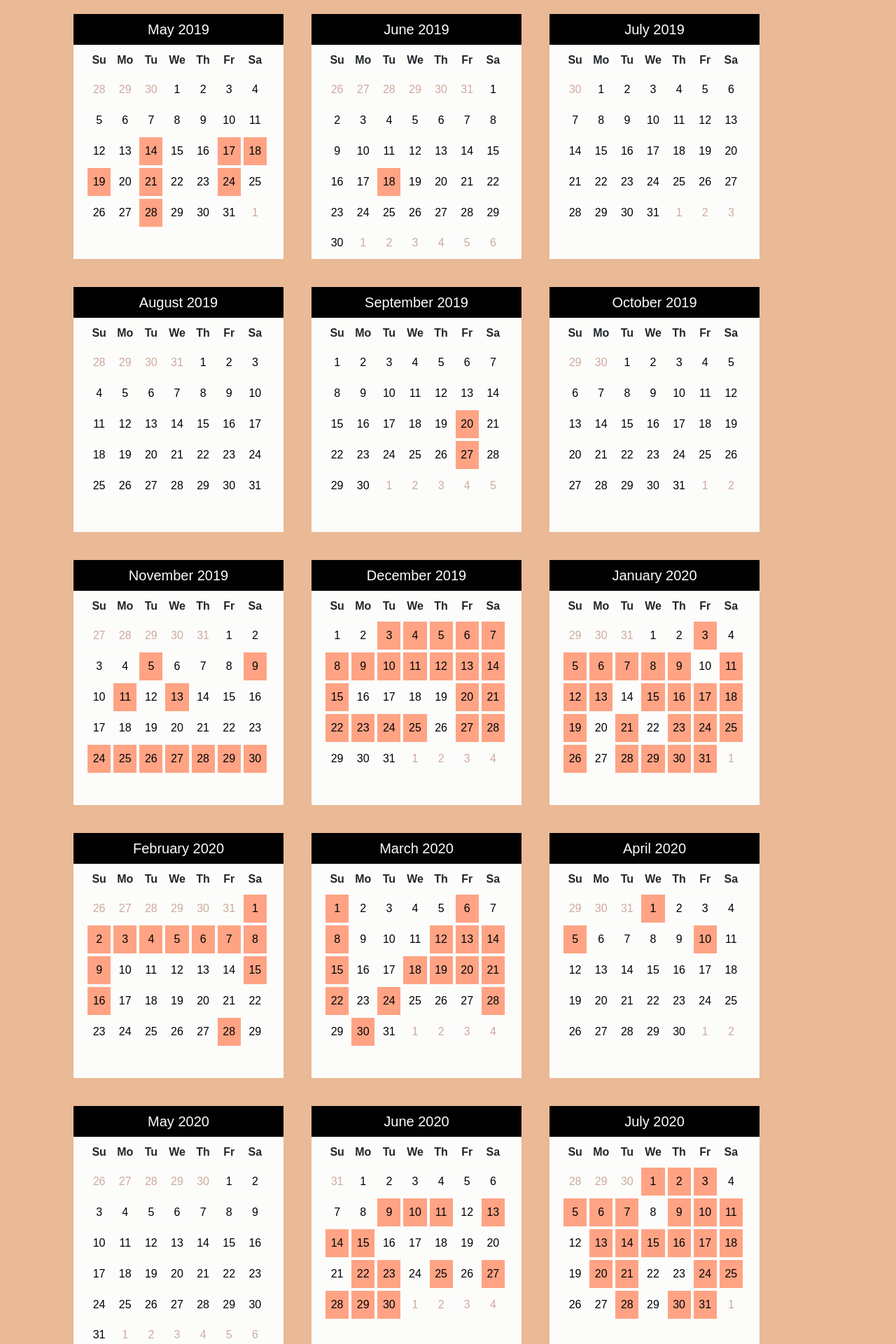
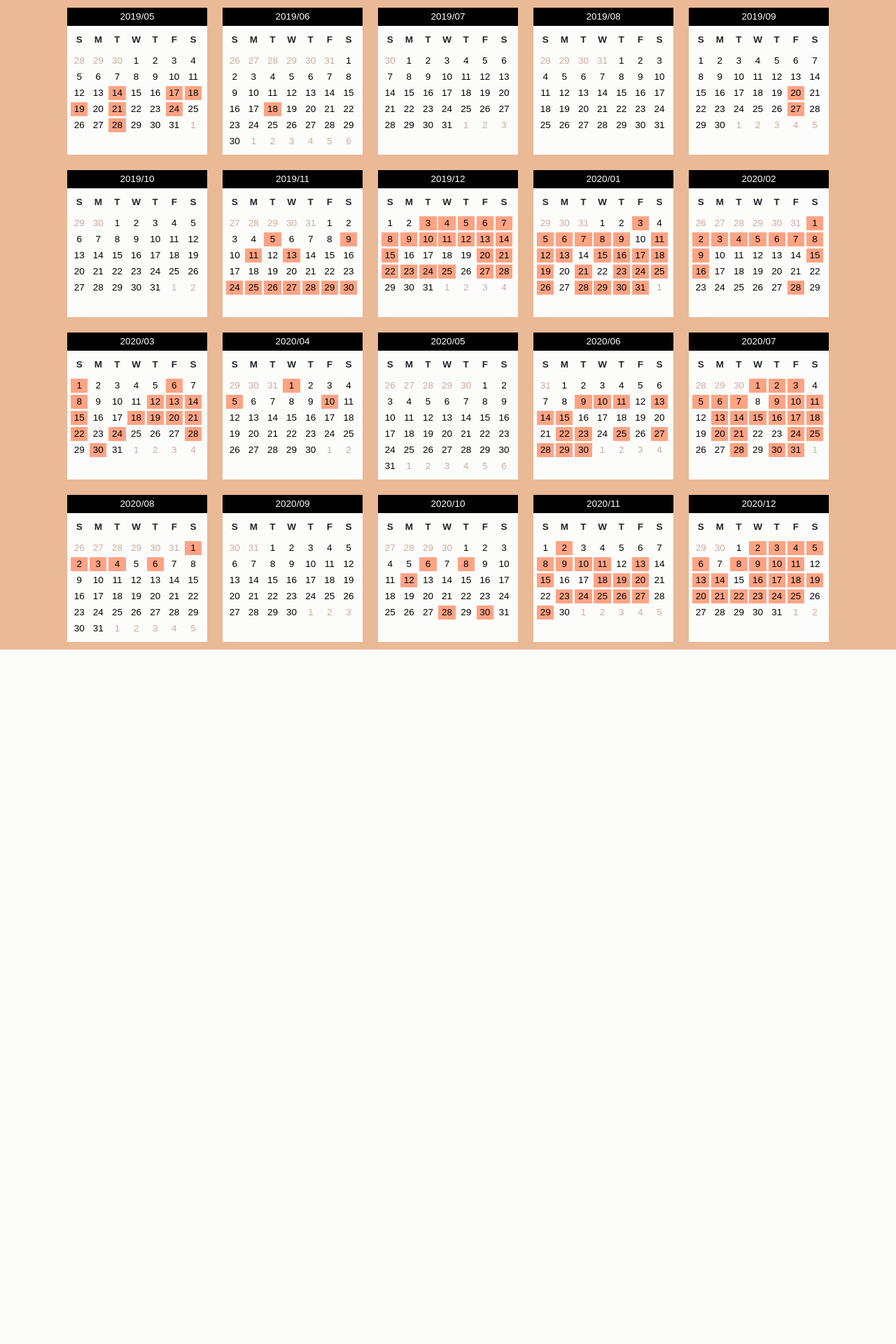
Before and after one commit to iamvickynguyen/Kattis-Performace-Tracker, a Flask app: template templates/stats.html in a window 1280 px wide. Shown: the top 1920 px of the page at 70% size. After the commit the page ends 928 px from the top, so only its background shows below. Run offline with Flask 2, Linux system fonts and the light colour scheme; the template is opened without the code that fills it, so the values that code supplies are empty; data comes from the database, SQL or seed files in the repository; some libraries are stand-ins or nearby versions.

Commit message:
adjust calendar size

```diff
--- a/static/calendarize/html/calendarize.css
+++ b/static/calendarize/html/calendarize.css
@@ -1,20 +1,21 @@
 .month {
-	width: 300px;
-	padding: 20px;
+	width: 200px;
+	padding: 5px;
 	background: var(--calendar-background);
 	position: relative;
 	overflow: hidden;
 	float: left;
-	margin: 20px;
-	height: 350px;
+	margin: 11px;
+	height: 210px;
 }
 
-.month h5 {
+.month h6 {
 	text-align: center;
 	margin: -20px -20px 10px -20px;
-	padding: 10px 0;
+	padding: 20px 0px 5px 0px;
 	background: var(--calendar-month-background);
 	color: var(--calendar-month);
+	font-size: 13.5px;
 }
 
 .day, .dow, .dummy-day {
@@ -23,6 +24,7 @@
 	float: left;
 	text-align: center;
 	margin-right: 1.5%;
+	font-size: 13.5px;
 }
 
 .dow {
@@ -33,6 +35,7 @@
 .day {
 	cursor: pointer;
 	color: var(--calendar-day);
+	font-size: 13.5px;
 }
 
 .day.weekend {
@@ -44,11 +47,12 @@
 }
 
 .day, .dummy-day {
-	height: 40px;
-	line-height: 40px;
+	height: 20px;
+	line-height: 20px;
 	margin-bottom: 1.5%;
 }
 
 .dummy-day {
 	color: var(--calendar-dummyday);
+	font-size: 13.5px;
 }
--- a/static/calendarize/html/calendarize.js
+++ b/static/calendarize/html/calendarize.js
@@ -1,8 +1,10 @@
 /* Author: Jim Camut */
 
 function Calendarize() {
-	var monthNames = ["January", "February", "March", "April", "May", "June", "July", "August", "September", "October", "November", "December"];
-	var dayNames = ["Su", "Mo", "Tu", "We", "Th", "Fr", "Sa"];
+	// var monthNames = ["January", "February", "March", "April", "May", "June", "July", "August", "September", "October", "November", "December"];
+	// var dayNames = ["Su", "Mo", "Tu", "We", "Th", "Fr", "Sa"];
+	var monthNames = ["01", "02", "03", "04", "05", "06", "07", "08", "09", "10", "11", "12"];
+	var dayNames = ["S", "M", "T", "W", "T", "F", "S"];
 
 	return {
 
@@ -122,7 +124,7 @@ function Calendarize() {
 			var daysPrevMonth = _this.getDaysInMonth(prevM.getMonth(), prevM.getFullYear());
 			var daysNextMonth = _this.getDaysInMonth(nextM.getMonth(), nextM.getFullYear());
 			var $monthNode = document.createElement('div');
-			var $titleNode = document.createElement('h5');
+			var $titleNode = document.createElement('h6');
 			var skipLength = daysInMonth[0].getDay();
 			var preLength = daysInMonth.length + skipLength;
 			var postLength = function() {
@@ -141,7 +143,7 @@ function Calendarize() {
 
 			// Add a Title to the month
 			if (opts.showMonth) {
-				$titleNode.innerText = monthNames[monthNum] + (opts.showYear ? " " + year : '');
+				$titleNode.innerText =  (opts.showYear ? year : '') + "/" + monthNames[monthNum];
 				$monthNode.appendChild($titleNode);
 			}
 
--- a/static/style.css
+++ b/static/style.css
@@ -11,13 +11,11 @@
 
 html, body {
 	background: var(--main-background);
-	font-family: sans-serif;
+    font-family: sans-serif;
 }
 
 .container {
-    width: 100%;
-    padding-right: 15px;
-    padding-left: 15px;
-    margin-right: auto;
-    margin-left: auto;
+    flex-direction: column;
+    justify-content: space-between;
+    align-items: center;
 }
```
Also changed, not shown: static/stats.js (line endings or trailing spaces).
